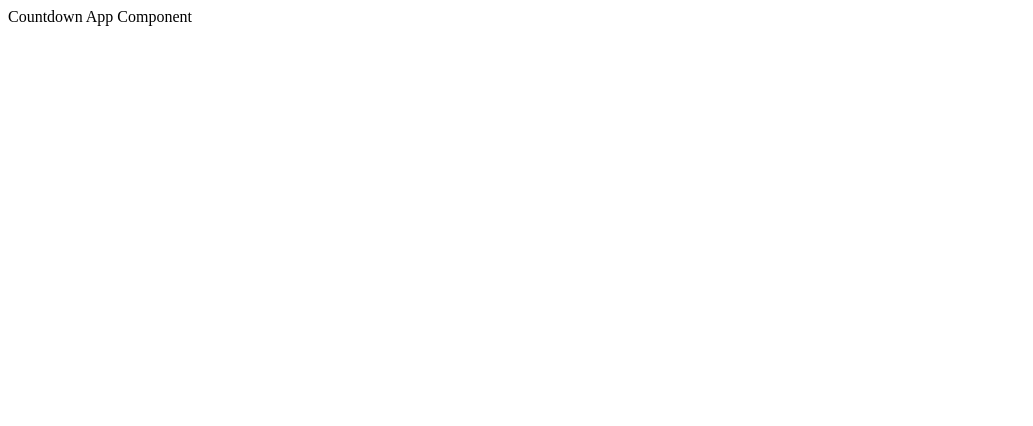
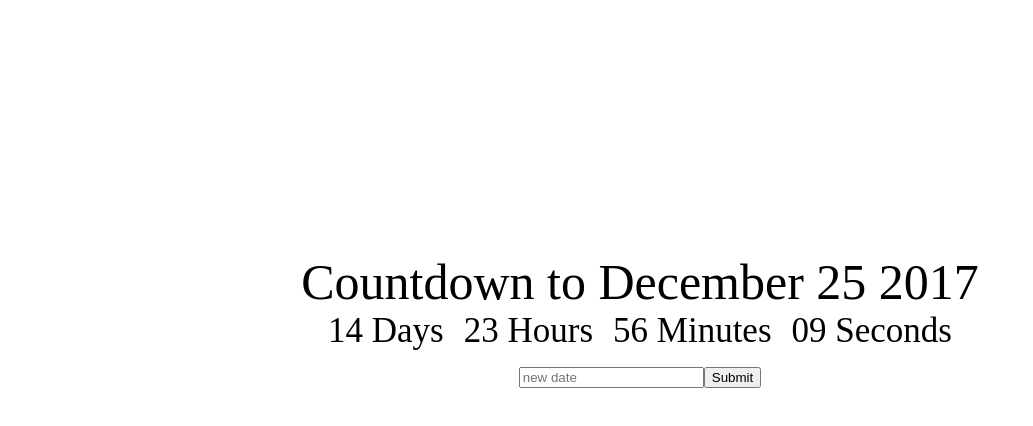
Before and after one commit to JoeHW/Countdown-Form-React, a React (Create React App) app: page / in a window 1280 px wide. Shown: the top 426 px of the page, without its empty margins (0-1033 px from the left). Built offline with nearby package versions, Linux system fonts and the light colour scheme.

Commit message:
Basic structure

```diff
--- /dev/null
+++ b/src/App.css
@@ -0,0 +1,15 @@
+.App {
+  text-align: center;
+  font-size: 35px;
+  margin-top: 20%
+}
+
+.App-title {
+  font-size: 50px;
+}
+
+.clock-days, .clock-minutes, .clock-hours, .clock-seconds {
+  display: inline;
+  margin: 10px;
+
+}
--- a/src/App.jsx
+++ b/src/App.jsx
@@ -1,9 +1,23 @@
 import React from 'react';
+import './App.css';
 
 class App extends React.Component {
  render() {
    return (
-   <div>Countdown App Component</div>
+    <div className='App'>
+     <div className='App-title'>Countdown to December 25 2017</div>
+     <div>
+      <div className='clock-days'>14 Days</div>
+      <div className='clock-hours'>23 Hours</div>
+      <div className='clock-minutes'>56 Minutes</div>
+      <div className='clock-seconds'>09 Seconds</div>
+     </div>
+     <div>
+     <input placeholder='new date'/>
+     <button>Submit</button>
+     </div>
+     </div>
+
   )
  }
 }
```
